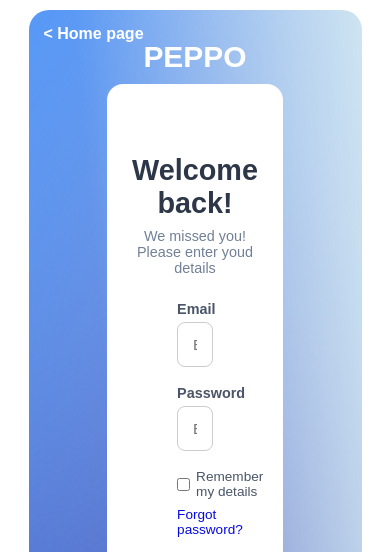
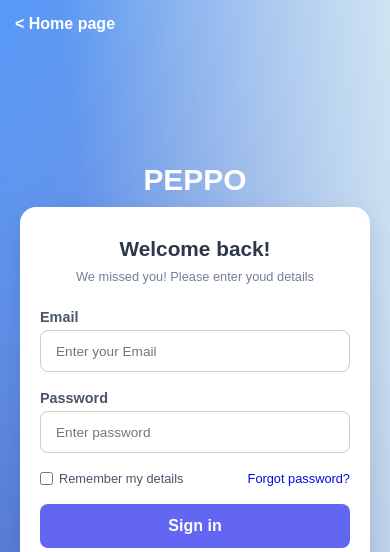
Before and after one commit to Matrix469/LoginProgramaci-nWeb.github.io, a plain HTML site: page index.html in a window 390 px wide. Shown: the top 552 px of the page. Drawn offline with Linux system fonts and the light colour scheme.

Commit message:
Refactor login page styles and layout
Updated styles for login page, including layout adjustments and gradient backgrounds.

```diff
--- a/tarea-12-login.css
+++ b/tarea-12-login.css
@@ -1,3 +1,4 @@
+/* ======== ESTILOS GENERALES ======== */
 * {
   margin: 0;
   padding: 0;
@@ -6,36 +7,30 @@
 
 body {
   margin: 0;
-  padding: 10px ;
+  padding: 0;
   font-family: Arial, Helvetica, sans-serif;
-  background-color:white;
+  background:
+    linear-gradient(265deg, rgb(206, 228, 242), rgba(255, 0, 0, 0) 70.71%),
+    linear-gradient(127deg, rgba(87, 153, 247), rgba(0, 255, 0, 0) 70.71%),
+    linear-gradient(20deg, rgba(53, 72, 179, 0.974), rgba(0, 0, 255, 0) 200.71%);
   display: flex;
+  align-items: center;
   justify-content: center;
-  align-items: center;
   min-height: 100vh;
 }
 
+/* ======== CONTENEDOR PRINCIPAL ======== */
 main {
-  width: 90%;
-  max-width: 400vh;
-  min-height: 90vh;
-  border-radius: 20px;
-  padding: 30px 20px;
-
-  background: linear-gradient(
-      265deg,
-      rgb(206, 228, 242),
-      rgba(255, 0, 0, 0) 70.71%
-    ),
-    linear-gradient(127deg, rgba(87, 153, 247), rgba(0, 255, 0, 0) 70.71%),
-    linear-gradient(20deg, rgba(53, 72, 179, 0.974), rgba(0, 0, 255, 0) 200.71%);
+  width: 100%;
+  max-width: 450px;
+  padding: 20px;
   display: flex;
   flex-direction: column;
   align-items: center;
-  justify-content: flex-start;
-  position: relative;
+  border-radius: 20px;
 }
 
+/* ======== ENCABEZADO SUPERIOR ======== */
 .arriba {
   color: white;
   font-size: 1.6rem;
@@ -58,19 +53,19 @@ main {
   cursor: pointer;
 }
 
+/* ======== TARJETA LOGIN ======== */
 .card {
- width: 60%;
-    height: auto;
-    min-height: 60vh;
-    max-width: 420px;
+  width: 100%;
   background-color: white;
   border-radius: 16px;
-  padding: 70px;
+  padding: 40px 30px;
+  box-shadow: 0 10px 25px rgba(0, 0, 0, 0.1);
   display: flex;
   flex-direction: column;
   align-items: center;
 }
 
+/* ======== TÍTULOS ======== */
 .titulo {
   text-align: center;
   margin-bottom: 25px;
@@ -87,6 +82,7 @@ main {
   font-size: 0.9rem;
 }
 
+/* ======== FORMULARIO ======== */
 .form {
   width: 100%;
   display: flex;
@@ -116,7 +112,12 @@ main {
   transition: border 0.3s ease;
 }
 
+.entrada:focus {
+  outline: none;
+  border-color: #6366f1;
+}
 
+/* ======== RECORDAR / OLVIDAR ======== */
 .abajoCheck {
   display: flex;
   justify-content: space-between;
@@ -142,6 +143,7 @@ main {
   text-decoration: none;
 }
 
+/* ======== BOTONES ======== */
 .btn-signin {
   width: 100%;
   height: 48px;
@@ -176,12 +178,17 @@ main {
   transition: background 0.3s ease;
 }
 
+.btn-google:hover {
+  background: #f8f8f8;
+}
+
 .google-logo {
   width: 24px;
   height: 24px;
   border-radius: 50%;
 }
 
+/* ======== REGISTRO ======== */
 .register-link {
   margin-top: 25px;
   text-align: center;
@@ -197,6 +204,42 @@ main {
   text-decoration: none;
   font-weight: 500;
 }
+
+/* ======== MEDIA QUERIES ======== */
+@media (max-width: 600px) {
+  .card {
+    padding: 30px 20px;
+  }
+
+  .titulo h1 {
+    font-size: 1.5rem;
+  }
+
+  .btn-signin,
+  .btn-google {
+    height: 44px;
+  }
+}
+
+@media (max-width: 400px) {
+  .titulo h1 {
+    font-size: 1.3rem;
+  }
+
+  .titulo p {
+    font-size: 0.8rem;
+  }
+
+  .entrada {
+    font-size: 0.85rem;
+    height: 42px;
+  }
+
+  .remember label,
+  .forgot-password {
+    font-size: 0.8rem;
+  }
+
   .google-logo {
     width: 20px;
   }
```
